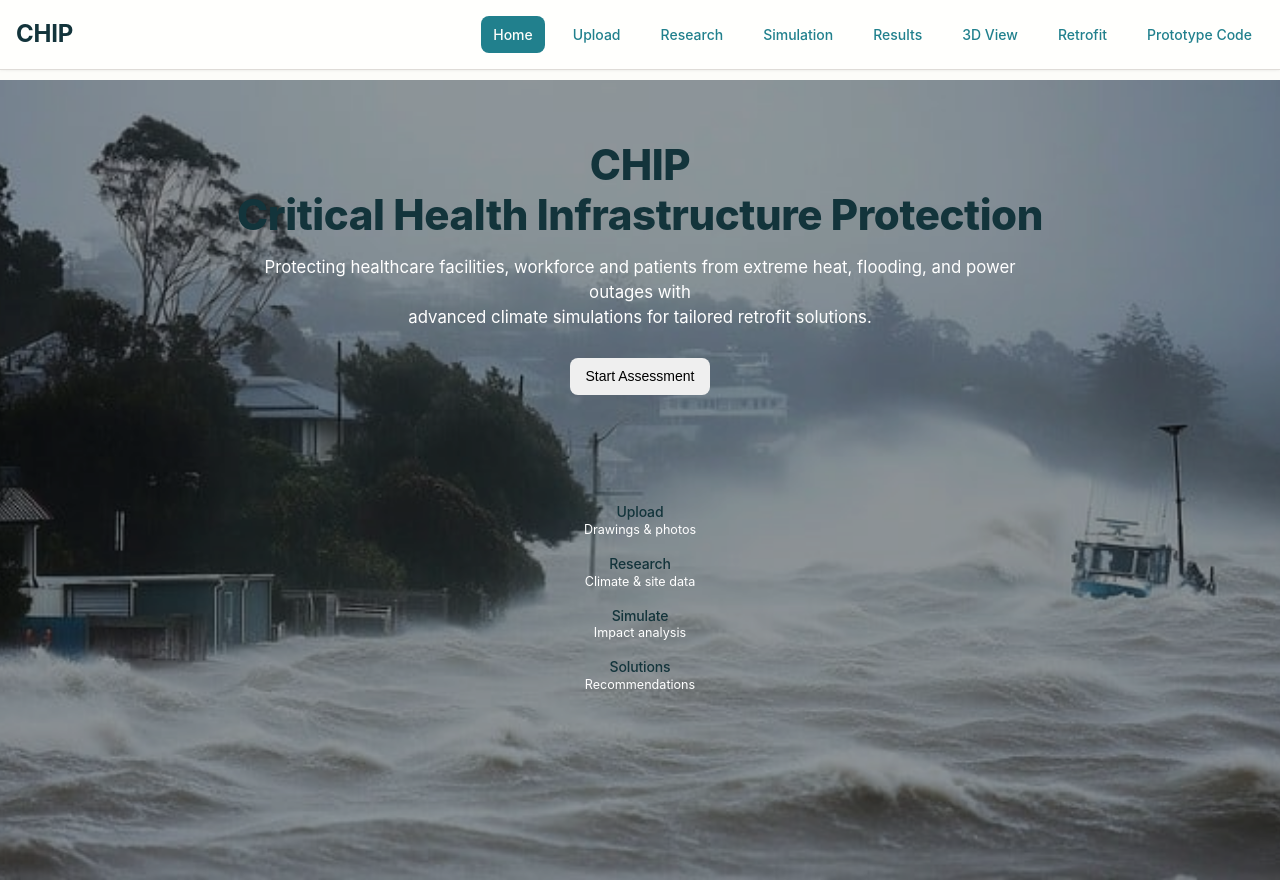
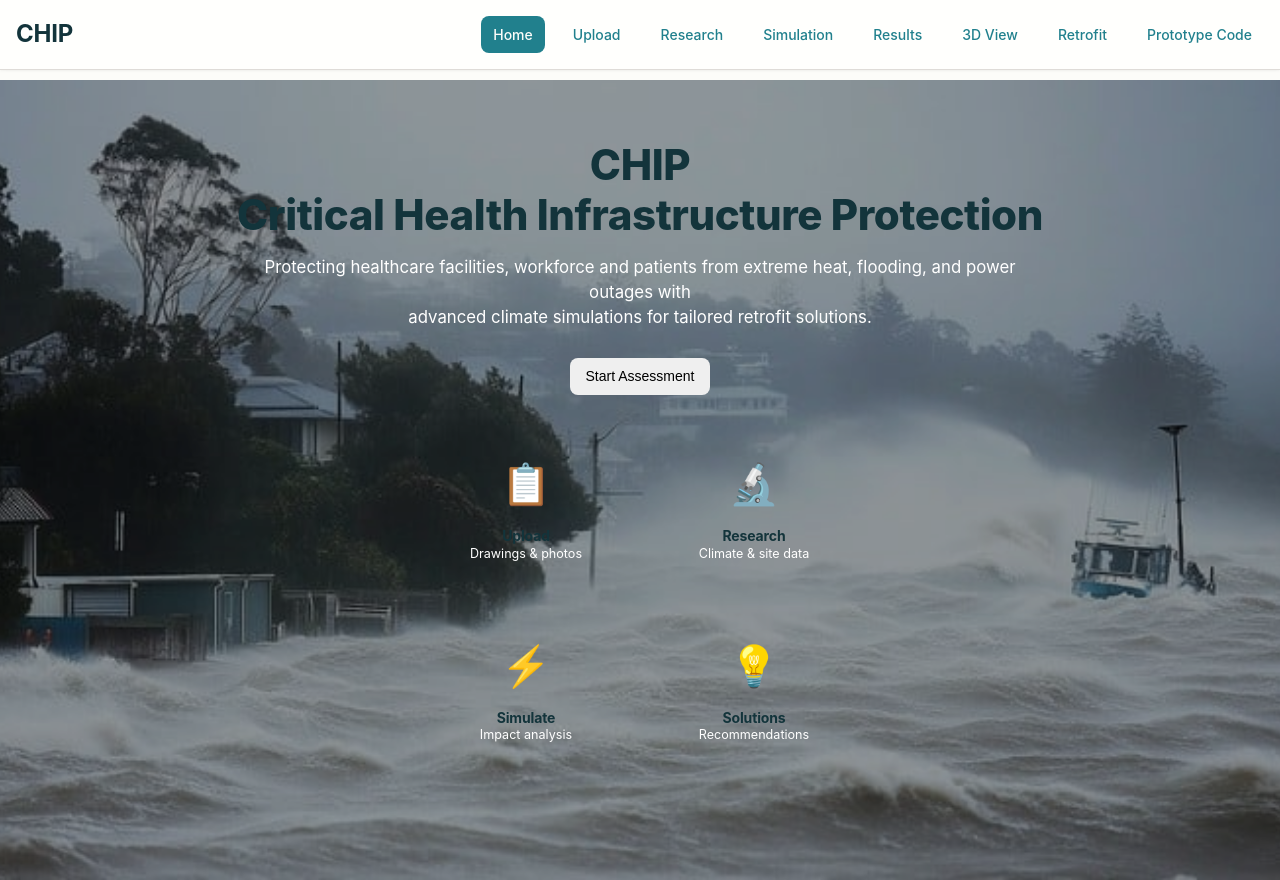
Before and after one commit to AniketClimate/CHIP, a website: page index.html in a window 1280 px wide. Drawn offline with nearby package versions, Linux system fonts and the light colour scheme; a web font is replaced by a local one.

Commit message:
Update index.html

```diff
--- a/index.html
+++ b/index.html
@@ -85,28 +85,43 @@ function showSection(sectionId) {
 </button>
 
    <!-- How it Works Row -->
-    <div class="mt-5 row text-center" style="max-width:900px; margin:auto;">
-      <div class="col-6 col-md-3 mb-4">
-        <div style="font-size:40px; color:#0d6efd;"></div>
-        <h6 class="fw-bold mt-2">Upload</h6>
-        <p style="font-size:0.9rem;">Drawings &amp; photos</p>
+<div style="
+  display: flex;
+  flex-wrap: wrap;
+  justify-content: center;
+  gap: 2rem;
+  padding: 2rem;
+  max-width: 900px;
+  margin: auto;
+  text-align: center;
+">
+
+  <div style="flex: 1 1 200px; max-width: 200px; padding: 1rem;">
+    <div style="font-size: 40px; color: #0d6efd;">📋</div>
+    <h6 style="font-weight: bold; margin-top: 1rem;">Upload</h6>
+    <p style="font-size: 0.9rem;">Drawings &amp; photos</p>
   </div>
-      <div class="col-6 col-md-3 mb-4">
-        <div style="font-size:40px; color:#0d6efd;"></div>
-        <h6 class="fw-bold mt-2">Research</h6>
-        <p style="font-size:0.9rem;">Climate &amp; site data</p>
+
+  <div style="flex: 1 1 200px; max-width: 200px; padding: 1rem;">
+    <div style="font-size: 40px; color: #0d6efd;">🔬</div>
+    <h6 style="font-weight: bold; margin-top: 1rem;">Research</h6>
+    <p style="font-size: 0.9rem;">Climate &amp; site data</p>
   </div>
-      <div class="col-6 col-md-3 mb-4">
-        <div style="font-size:40px; color:#0d6efd;"></div>
-        <h6 class="fw-bold mt-2">Simulate</h6>
-        <p style="font-size:0.9rem;">Impact analysis</p>
+
+  <div style="flex: 1 1 200px; max-width: 200px; padding: 1rem;">
+    <div style="font-size: 40px; color: #0d6efd;">⚡</div>
+    <h6 style="font-weight: bold; margin-top: 1rem;">Simulate</h6>
+    <p style="font-size: 0.9rem;">Impact analysis</p>
   </div>
-      <div class="col-6 col-md-3 mb-4">
-        <div style="font-size:40px; color:#0d6efd;"></div>
-        <h6 class="fw-bold mt-2">Solutions</h6>
-        <p style="font-size:0.9rem;">Recommendations</p>
+
+  <div style="flex: 1 1 200px; max-width: 200px; padding: 1rem;">
+    <div style="font-size: 40px; color: #0d6efd;">💡</div>
+    <h6 style="font-weight: bold; margin-top: 1rem;">Solutions</h6>
+    <p style="font-size: 0.9rem;">Recommendations</p>
   </div>
+
 </div>
+
 
   </div>
 </section>
```
Lines whose indentation alone changed are shown as unchanged.
